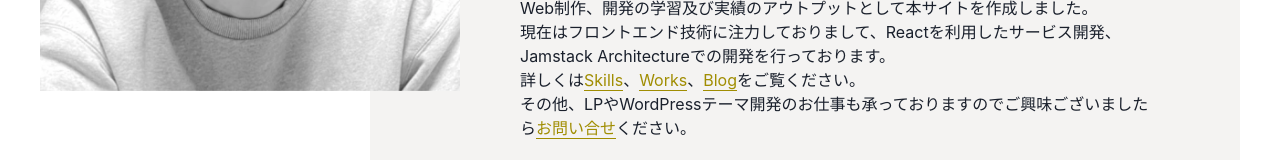
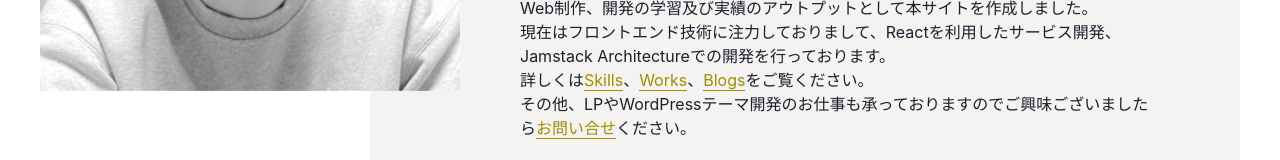
Before and after one commit to Mackie-S/portfolio, a Next.js app: page / in a window 1280 px wide. Shown: the part 1268-1428 px from the top of the page. Built offline with nearby package versions, Linux system fonts and the light colour scheme.

Commit message:
fix: typo

```diff
--- a/src/components/About.tsx
+++ b/src/components/About.tsx
@@ -65,8 +65,8 @@ export const About = () => {
               <TextGold>Works</TextGold>
             </Link>
             、
-            <Link href="/blog">
-              <TextGold>Blog</TextGold>
+            <Link href="/blogs">
+              <TextGold>Blogs</TextGold>
             </Link>
             をご覧ください。
             <br />
```
